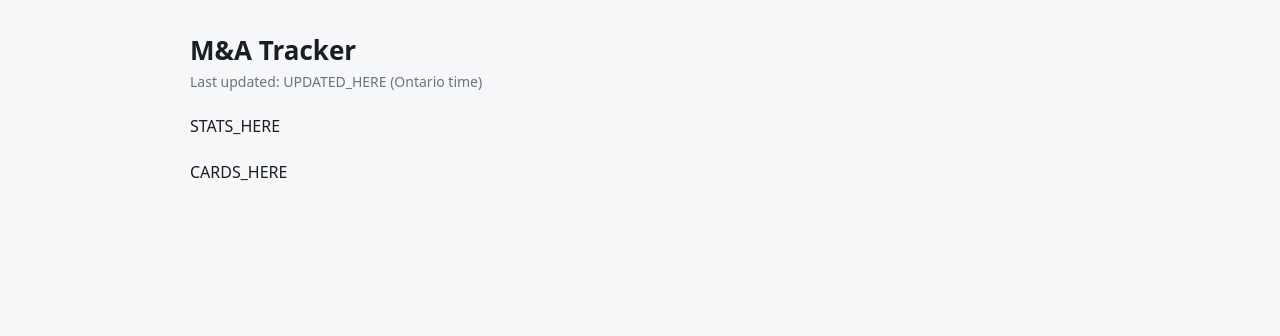
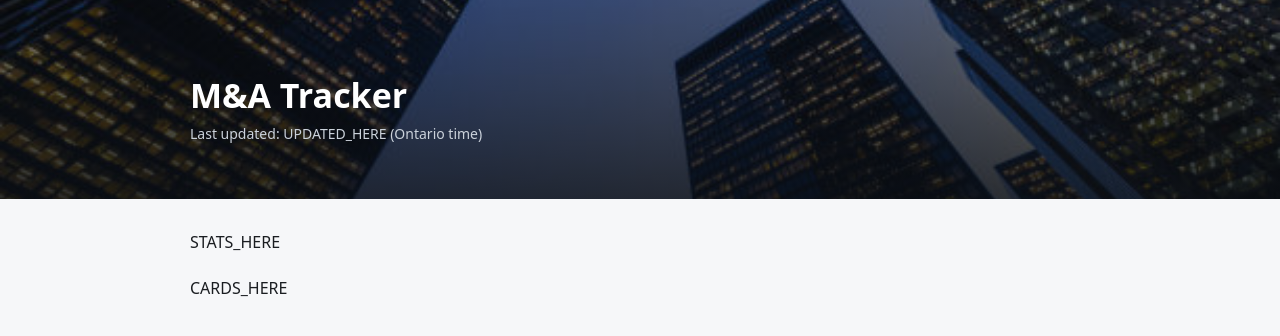
Before and after one commit to svmyan/MA_Tracker, a plain HTML site: page template.html in a window 1280 px wide. Drawn offline with Linux system fonts and the light colour scheme.

Commit message:
Add hero image and template change

```diff
--- a/template.html
+++ b/template.html
@@ -6,6 +6,8 @@
 <meta name="viewport" content="width=device-width, initial-scale=1">
 <title>M&amp;A Tracker</title>
 <style>
+  .meta { color: var(--muted); font-size: 13px; margin-top: 8px; }
+  .notes { font-size: 14px; line-height: 1.5; margin-top: 8px;}
     :root {
     --bg: #f6f7f9;
     --card: #ffffff;
@@ -71,13 +73,27 @@ body {
   }
   .NEW { background: var(--new); }
   .CLOSED { background: var(--closed); }
+  .hero {
+    background:
+     linear-gradient(rgba(10,14,20,0.55), rgba(10,14,20,0.85)),
+      url("images/skyline.jpg") center / cover no-repeat;
+    color: white;
+    padding: 72px 16px 56px;
+  }
+  .hero-inner { max-width: 900px; margin: 0 auto;}
+  .hero h1 { font-size: 34px; margin: 0 0 6px; }
+  .hero .sub { color: #cbd2db; margin: 0; }
   .DISPUTE { background: var(--dispute); }
 </style>
 </head>
 <body>
+<div class="hero">
+  <div class="hero-inner">
+    <h1>M&amp;A Tracker</h1>
+    <div class="sub">Last updated: UPDATED_HERE (Ontario time)</div>
+  </div>
+</div>
 <div class="wrap">
-  <h1>M&amp;A Tracker</h1>
-  <div class="sub">Last updated: UPDATED_HERE (Ontario time)</div>
   <div class="stats">STATS_HERE</div>
   CARDS_HERE
 </div>
```
Also changed, not shown: Images/skyline.jpg (added).
